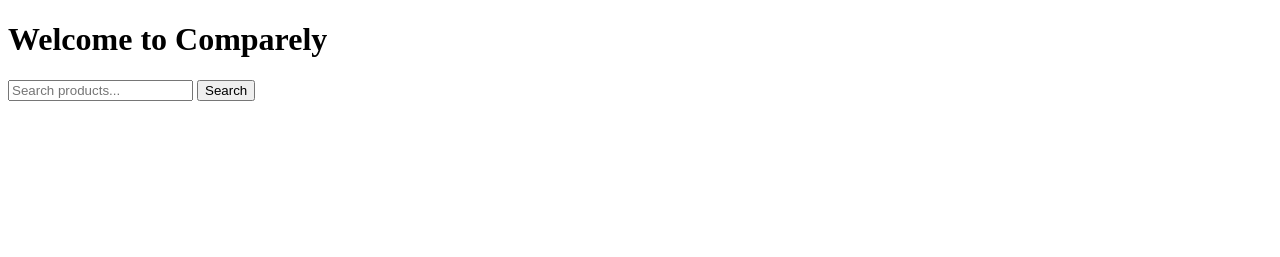
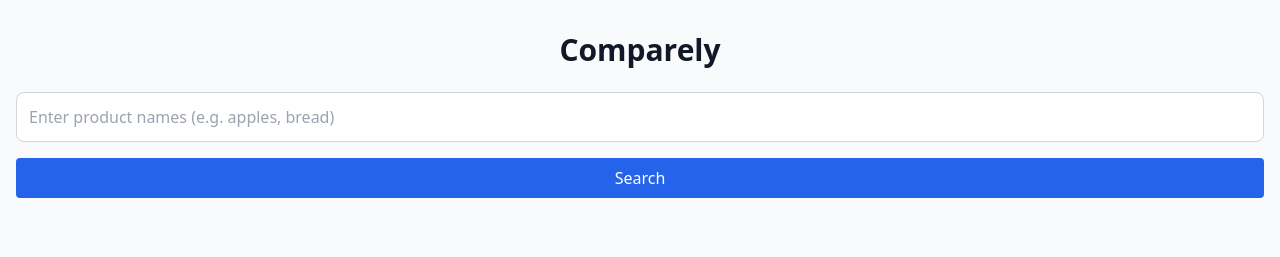
Before and after one commit to ivarit/comparely, a website: page frontend/index.html in a window 1280 px wide. Drawn offline with nearby package versions, Linux system fonts and the light colour scheme.

Commit message:
Refactor frontend HTML and JavaScript for improved product search functionality

```diff
--- a/frontend/index.html
+++ b/frontend/index.html
@@ -1,13 +1,23 @@
 <!DOCTYPE html>
-<html>
+<html lang="en">
 <head>
+  <meta charset="UTF-8" />
+  <meta name="viewport" content="width=device-width, initial-scale=1.0"/>
   <title>Comparely</title>
+  <link href="https://cdn.jsdelivr.net/npm/tailwindcss@2.2.19/dist/tailwind.min.css" rel="stylesheet">
 </head>
-<body>
-  <h1>Welcome to Comparely</h1>
-  <input type="text" id="search" placeholder="Search products...">
-  <button onclick="search()">Search</button>
-  <div id="results"></div>
-  <script src="main.js"></script>
+<body class="bg-gray-50 text-gray-900">
+  <div class="container mx-auto px-4 py-8">
+    <h1 class="text-3xl font-bold mb-6 text-center">Comparely</h1>
+    <div class="mb-6">
+      <input type="text" id="productInput" placeholder="Enter product names (e.g. apples, bread)"
+             class="w-full p-3 border border-gray-300 rounded-lg" />
+      <button onclick="searchProducts()"
+              class="mt-4 w-full bg-blue-600 text-white py-2 rounded hover:bg-blue-700">Search</button>
+    </div>
+    <div id="results" class="space-y-4"></div>
+  </div>
+
+  <script src="script.js"></script>
 </body>
 </html>
--- a/frontend/main.js
+++ /dev/null
@@ -1,10 +0,0 @@
-async function search() {
-  const query = document.getElementById('search').value;
-  const res = await fetch('https://us-central1-your-project-id.cloudfunctions.net/handleSearch', {
-    method: 'POST',
-    headers: { 'Content-Type': 'application/json' },
-    body: JSON.stringify({ query })
-  });
-  const data = await res.json();
-  document.getElementById('results').innerText = JSON.stringify(data, null, 2);
-}
--- /dev/null
+++ b/frontend/script.js
@@ -0,0 +1,33 @@
+const BACKEND_URL = "https://comparely-backend.onrender.com";
+
+async function searchProducts() {
+  const input = document.getElementById('productInput').value;
+  const responseBox = document.getElementById('results');
+  responseBox.innerHTML = "Searching...";
+
+  try {
+    const response = await fetch(`${BACKEND_URL}/search`, {
+      method: "POST",
+      headers: {
+        "Content-Type": "application/json"
+      },
+      body: JSON.stringify({ query: input })
+    });
+
+    const data = await response.json();
+
+    if (data.results && data.results.length > 0) {
+      responseBox.innerHTML = data.results.map(item => `
+        <div class="p-4 border border-gray-300 rounded">
+          <strong>${item.product}</strong><br/>
+          Price: ${item.price} <br/>
+          Retailer: ${item.retailer}
+        </div>
+      `).join("");
+    } else {
+      responseBox.innerHTML = "<p>No results found. Please check back later.</p>";
+    }
+  } catch (error) {
+    responseBox.innerHTML = "<p class='text-red-600'>Error fetching results.</p>";
+  }
+}
```
